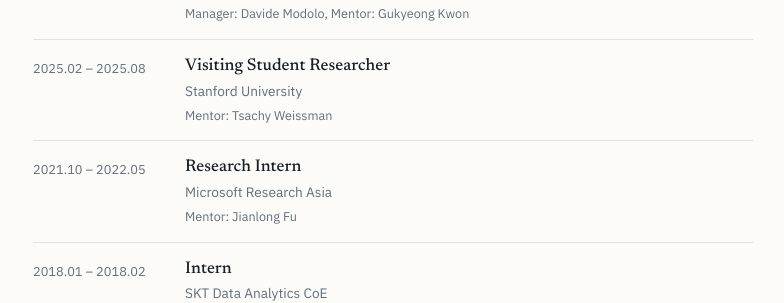
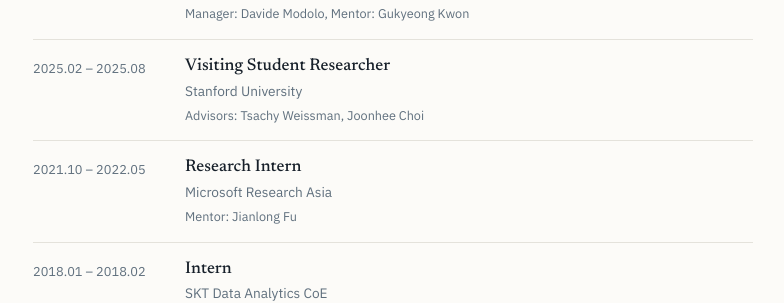
Before and after one commit to jaeseokbyun/jaeseokbyun.github.io, a Jekyll site: the page built from index.html, in a window 1280 px wide and 900 px high, scrolled down 2148 px. Shown: the part 153-456 px from the top of the window, without its empty margins (247-1031 px from the left). Built offline with Jekyll 4.4.1, drawn with Linux system fonts in a browser that asks for light colours.

Commit message:
Update Stanford advisors
Co-Authored-By: Claude Opus 5 (1M context) <noreply@anthropic.com>

```diff
--- a/_data/cv.yml
+++ b/_data/cv.yml
@@ -18,7 +18,7 @@ experience:
   - period: "2025.02 – 2025.08"
     role: Visiting Student Researcher
     org: Stanford University
-    note: "Mentor: Tsachy Weissman"
+    note: "Advisors: Tsachy Weissman, Joonhee Choi"
   - period: "2021.10 – 2022.05"
     role: Research Intern
     org: Microsoft Research Asia
```
